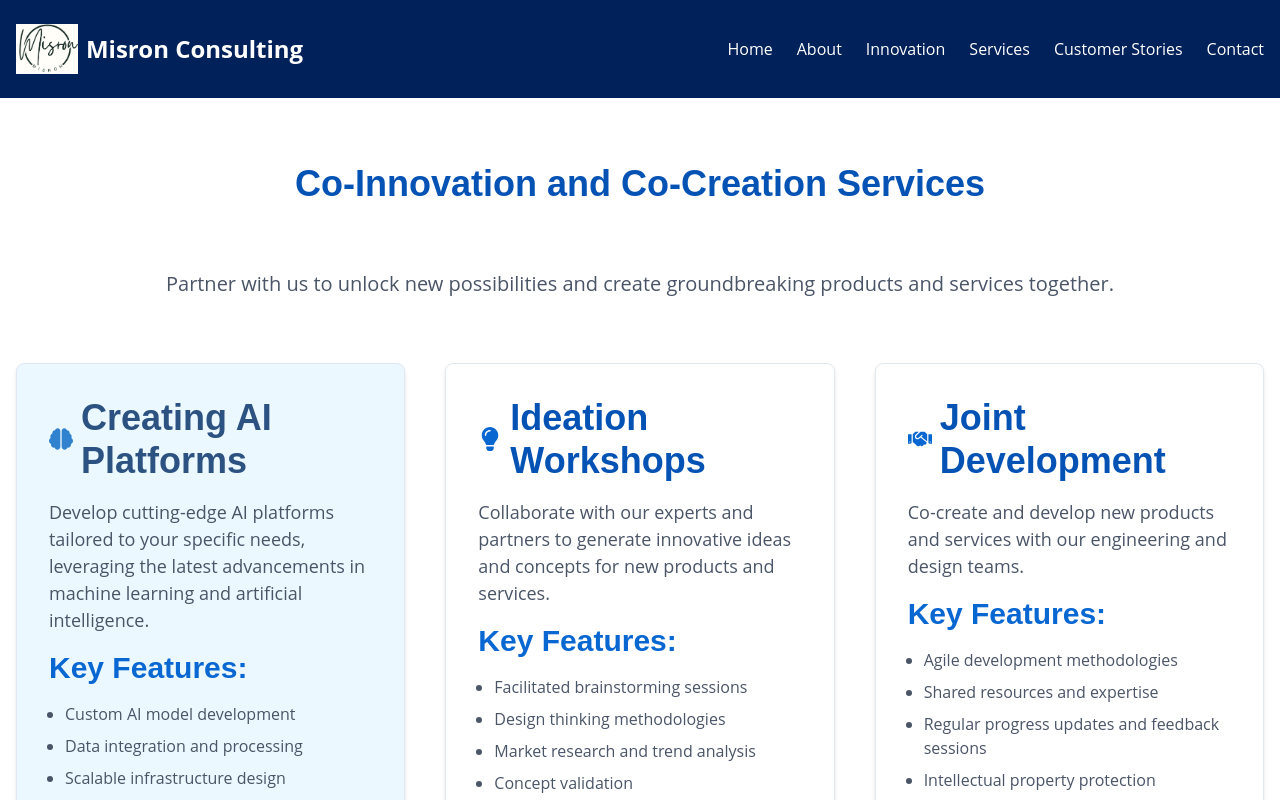
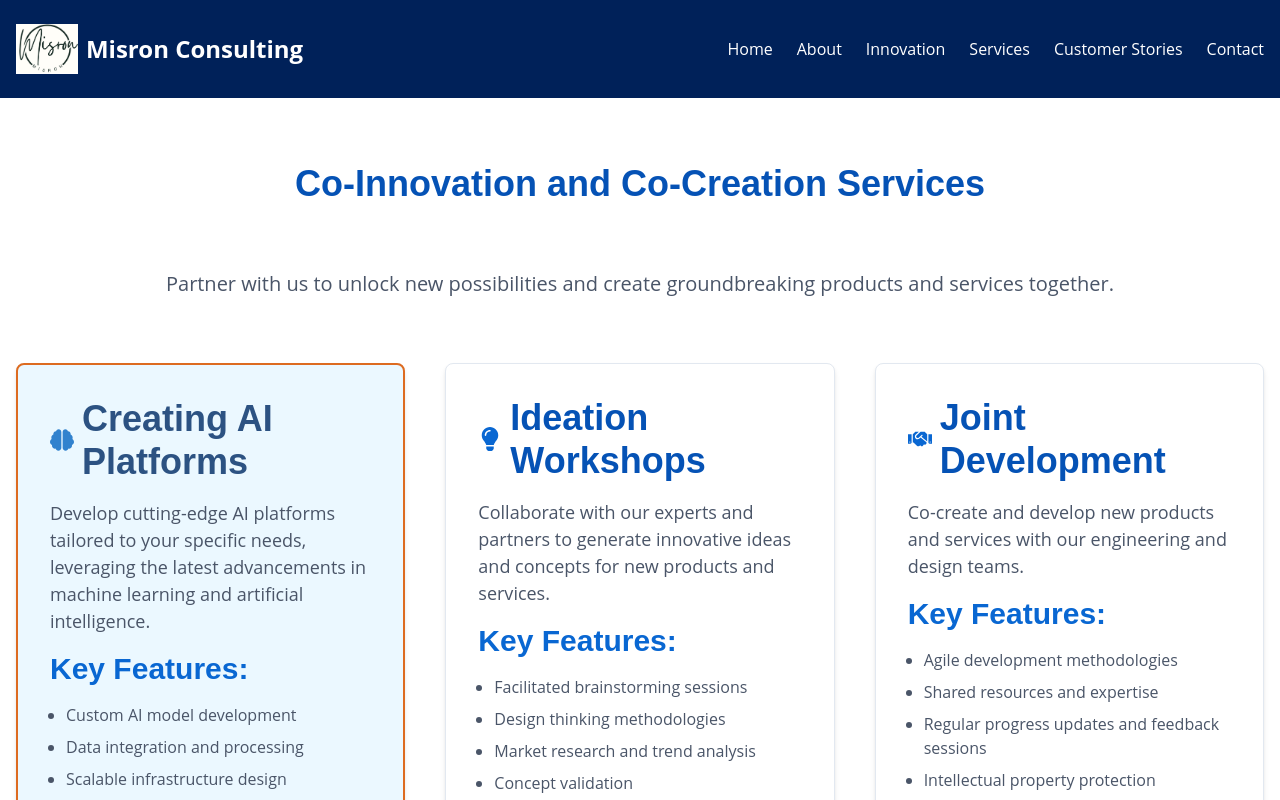
Before and after one commit to ambarishg/misron-consulting---azure, a React (Vite) app: page /coinnovationservices in a window 1280 px wide. Shown: the top 800 px of the page. Built offline with nearby package versions, Linux system fonts and the light colour scheme.

Commit message:
innovation added

```diff
--- a/src/pages/CoInnovationServices.jsx
+++ b/src/pages/CoInnovationServices.jsx
@@ -123,6 +123,9 @@ const CoInnovationServices = () => {
   const aiHeadingColor = useColorModeValue("blue.700", "blue.200");
   const aiIconColor = useColorModeValue("blue.500", "blue.300");
 
+  // Dark Orange Border Color
+  const darkOrangeBorder = useColorModeValue("orange.500", "orange.700");
+
   return (
     <Container maxW="container.xl" py={{ base: 8, md: 16 }}>
       <VStack spacing={{ base: 8, md: 16 }} align="stretch">
@@ -147,19 +150,24 @@ const CoInnovationServices = () => {
           columns={{ base: 1, md: 2, lg: 3 }}
           spacing={{ base: 6, md: 10 }}
         >
+          {/* AI Platform Service */}
                     {/* AI Platform Section */}
                     <MotionBox
-            borderWidth={1}
+            borderWidth={2} // Increased for emphasis
             borderRadius="lg"
             p={{ base: 6, md: 8 }}
             shadow="md"
             bg={aiCardBg}
-            borderColor={cardBorder}
+            borderColor={darkOrangeBorder} // Use the dark orange border
             whileHover={{ scale: 1.03, transition: { duration: 0.2 } }}
           >
             <VStack align="start" spacing={{ base: 3, md: 4 }}>
               <Stack direction="row" align="center">
-                <Icon as={aiPlatformService.icon} boxSize={6} color={aiIconColor} />
+                <Icon
+                  as={aiPlatformService.icon}
+                  boxSize={6}
+                  color={aiIconColor}
+                />
                 <Heading
                   as="h3"
                   size={{ base: "lg", md: "xl" }}
@@ -191,7 +199,6 @@ const CoInnovationServices = () => {
               </UnorderedList>
             </VStack>
           </MotionBox>
-
           {services.map((service, index) => (
             <MotionBox
               key={index}
```
